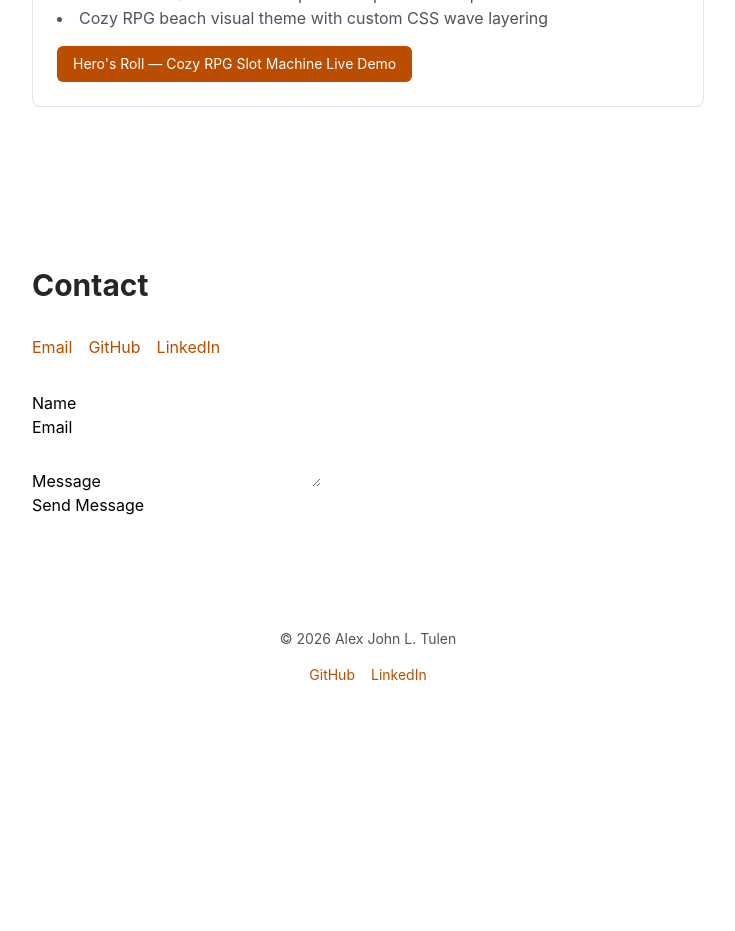
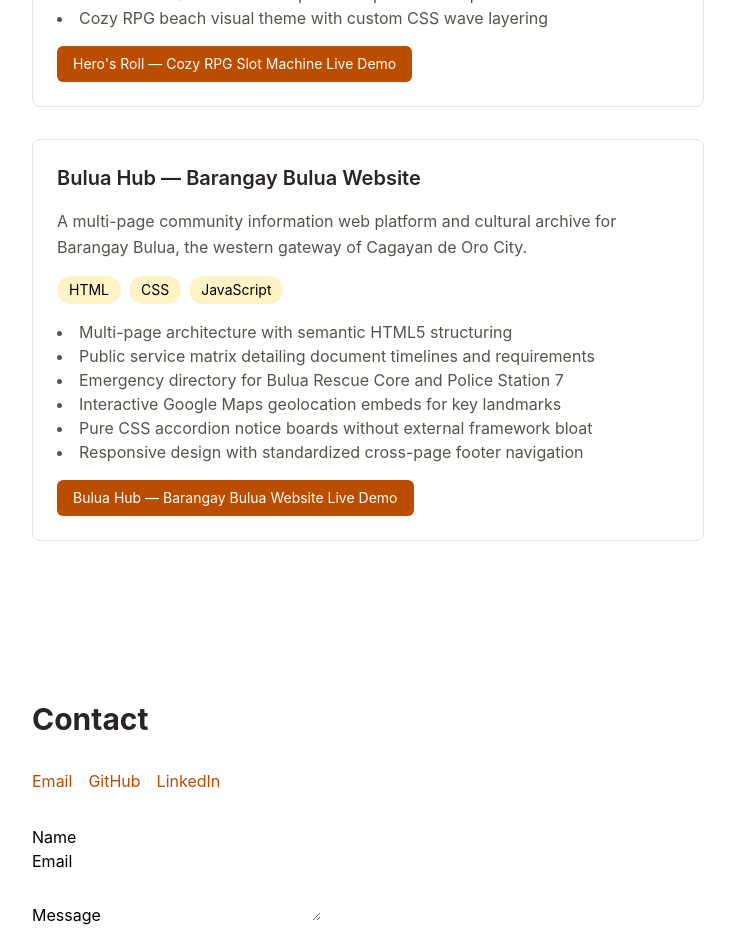
Before and after one commit to Cymrc/portfolio, a React (Vite) app: page / in a window 1280 px wide. Shown: the part 3780-4711 px from the top of the page, without its empty margins (272-1007 px from the left). Before the commit the page ends 4497 px from the top, so only its background shows below. Built offline with nearby package versions, Linux system fonts and the light colour scheme; no server answers.

Commit message:
Add Bulua Hub project to projects data

```diff
--- a/src/data/projects.js
+++ b/src/data/projects.js
@@ -58,4 +58,24 @@
     github: null,
     demo: "https://cymrc.github.io/MiniProject2---Slot-Machine/",
   },
+
+  {
+    id: "bulua-hub",
+    name: "Bulua Hub — Barangay Bulua Website",
+    description:
+      "A multi-page community information web platform and cultural archive for Barangay Bulua, the western gateway of Cagayan de Oro City.",
+    problem:
+      "Built to serve as an accessible digital directory bridging local heritage, public service processing requirements, emergency channels, and council transparency.",
+    tech: ["HTML", "CSS", "JavaScript"],
+    features: [
+      "Multi-page architecture with semantic HTML5 structuring",
+      "Public service matrix detailing document timelines and requirements",
+      "Emergency directory for Bulua Rescue Core and Police Station 7",
+      "Interactive Google Maps geolocation embeds for key landmarks",
+      "Pure CSS accordion notice boards without external framework bloat",
+      "Responsive design with standardized cross-page footer navigation",
+    ],
+    github: null,
+    demo: "https://cymrc.github.io/MiniProject1-BarangayWebsite/",
+  },
 ];
```
